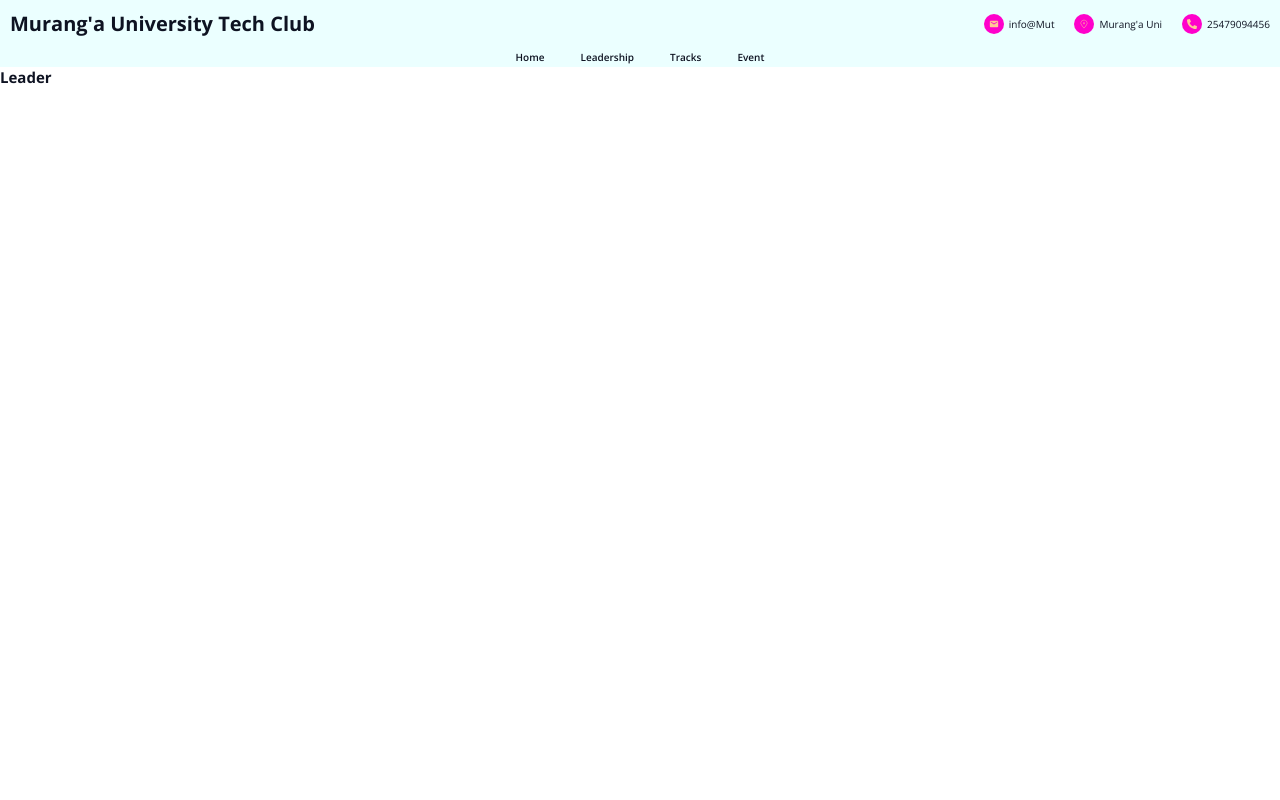
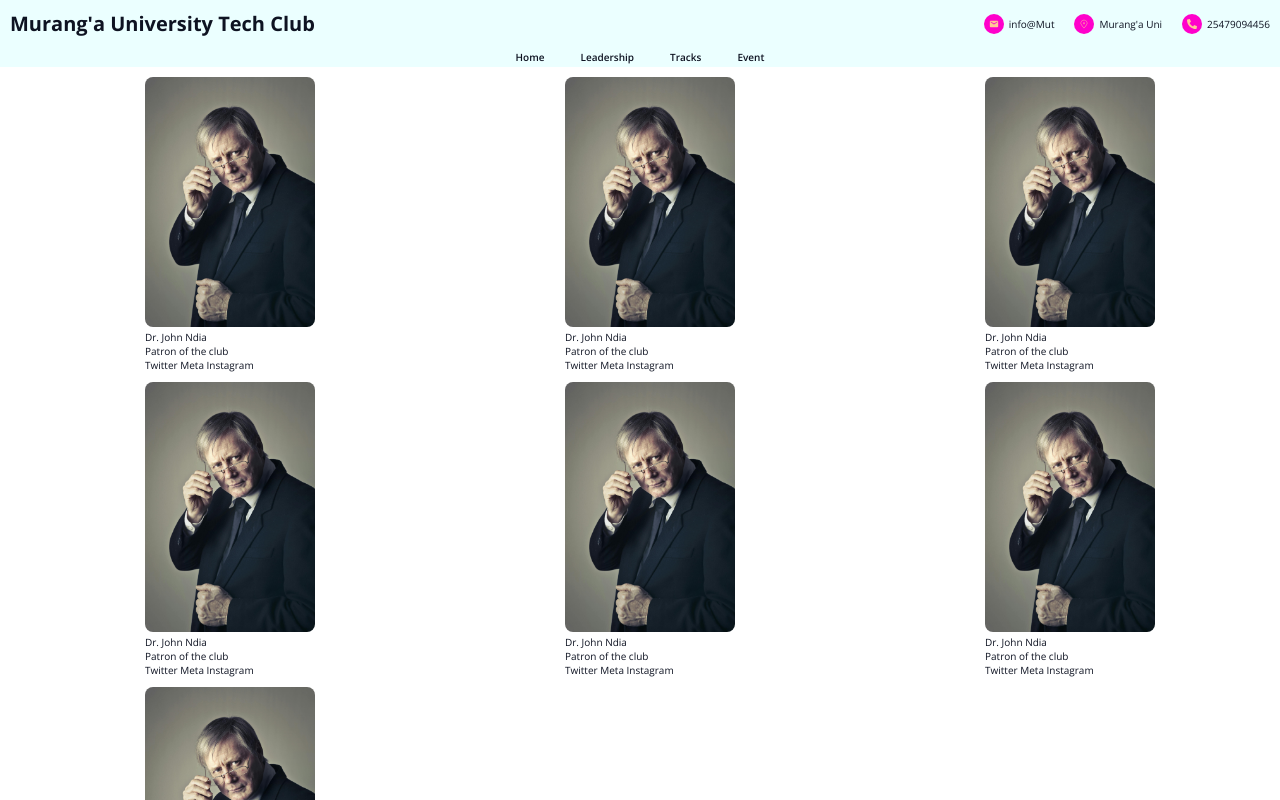
Before and after one commit to IKANYI/MUTC, a React (Vite) app: page /leadership in a window 1280 px wide. Shown: the top 800 px of the page. Built offline with nearby package versions, Linux system fonts and the light colour scheme.

Commit message:
add more features

```diff
--- /dev/null
+++ b/src/pages/Home/Hero.jsx
@@ -0,0 +1,20 @@
+import { Link } from 'react-router-dom'
+const Hero = () => {
+  return(
+    <section className="hero">
+      <div className="hero-textbox">
+        <h2 className='headline'>
+        Innovate Your Future
+        </h2>
+        <h3 className='sub-headline'>
+        Harness the power of Tech and cutting-edge technology to drive your growth forward.
+
+
+        </h3>
+      </div>
+      <div className="hero-cta"><Link to="/tracks"> Register</Link>
+      </div>
+    </section>
+  )
+}
+export default Hero
--- /dev/null
+++ b/src/pages/Home/Home.css
@@ -0,0 +1,38 @@
+.hero{
+  min-height: 70vh;
+  background-image:linear-gradient(rgba(0,1,3,0.3),rgba(0,1,0,0.2)), url(../../assets/hero.jpg);
+  background-size: cover;
+  background-position: center;
+  background-repeat: no-repeat;
+  color: var(--color-white);
+  display: grid;
+  place-content: center;
+  text-align: center;
+  overflow: hidden;
+}
+.hero-textbox{
+  display: flex;
+  justify-content: center;
+  flex-direction: column;
+  text-align: center;
+
+}
+.headline{
+  text-transform: capitalize;
+  font-size: 2rem;
+  font-weight: 1000;
+  margin-bottom: 1rem;
+
+}
+.sub-headline{
+  letter-spacing: .3rem;
+  margin-bottom: 1rem;
+}
+.hero-cta a{
+  text-decoration: none;
+  background-color: var(--color-primary);
+  padding: .5rem .5rem;
+  border-radius: .3rem;
+  color: var(--color-white);
+
+}
--- a/src/pages/Home/Home.jsx
+++ b/src/pages/Home/Home.jsx
@@ -1,8 +1,10 @@
+import Hero from './Hero';
+import './Home.css'
 const Home = () =>{
   return (
-    <h2>
-      Home
-    </h2>
+    <section className="home-hero">
+      <Hero/>
+    </section>
   )
 }
 export default Home
--- /dev/null
+++ b/src/pages/Leadership/Leadership.css
@@ -0,0 +1,26 @@
+.leaders{
+  display: grid;
+  grid-template-columns: repeat(3,1fr);
+  margin-left: 2rem;
+  align-content: center;
+  justify-content: center;
+  place-items: center;
+
+}
+.style{
+  display: flex;
+  flex-direction: column !important;
+}
+.profile{
+  width: 17rem;
+  min-height: 20rem;
+
+
+}
+.profile img{
+  width: 100%;
+  max-height: 15rem;
+  max-height: 25rem;
+  border-radius: 8px;
+  margin-top: 1rem;
+}
--- a/src/pages/Leadership/Leadership.jsx
+++ b/src/pages/Leadership/Leadership.jsx
@@ -1,8 +1,80 @@
+import profile from '../../assets/patron.jpg';
+import './Leadership.css'
 const Leadership = () =>{
   return(
-    <h2>
-      Leader
-    </h2>
+    <section className="leaders">
+      <div className="style">
+      <div className="profile">
+        <img src={profile} alt="img" />
+      </div>
+      <div className="descption">
+      <p>Dr. John Ndia</p>
+        <p>Patron of the club</p>
+        <p>Twitter Meta Instagram</p>
+      </div>
+      </div>
+      <div className="style">
+      <div className="profile">
+        <img src={profile} alt="img" />
+      </div>
+      <div className="descption">
+      <p>Dr. John Ndia</p>
+        <p>Patron of the club</p>
+        <p>Twitter Meta Instagram</p>
+      </div>
+      </div>
+      <div className="style">
+      <div className="profile">
+        <img src={profile} alt="img" />
+      </div>
+      <div className="descption">
+      <p>Dr. John Ndia</p>
+        <p>Patron of the club</p>
+        <p>Twitter Meta Instagram</p>
+      </div>
+      </div>
+      <div className="style">
+      <div className="profile">
+        <img src={profile} alt="img" />
+      </div>
+      <div className="descption">
+      <p>Dr. John Ndia</p>
+        <p>Patron of the club</p>
+        <p>Twitter Meta Instagram</p>
+      </div>
+      </div>
+      <div className="style">
+      <div className="profile">
+        <img src={profile} alt="img" />
+      </div>
+      <div className="descption">
+      <p>Dr. John Ndia</p>
+        <p>Patron of the club</p>
+        <p>Twitter Meta Instagram</p>
+      </div>
+      </div>
+      <div className="style">
+      <div className="profile">
+        <img src={profile} alt="img" />
+      </div>
+      <div className="descption">
+      <p>Dr. John Ndia</p>
+        <p>Patron of the club</p>
+        <p>Twitter Meta Instagram</p>
+      </div>
+      </div>
+      <div className="style">
+      <div className="profile">
+        <img src={profile} alt="img" />
+      </div>
+      <div className="descption">
+      <p>Dr. John Ndia</p>
+        <p>Patron of the club</p>
+        <p>Twitter Meta Instagram</p>
+      </div>
+      </div>
+
+    </section>
   )
 }
 export default Leadership
```
Also changed, not shown: src/assets/hero.jpg (added), src/assets/patron.jpg (added).
